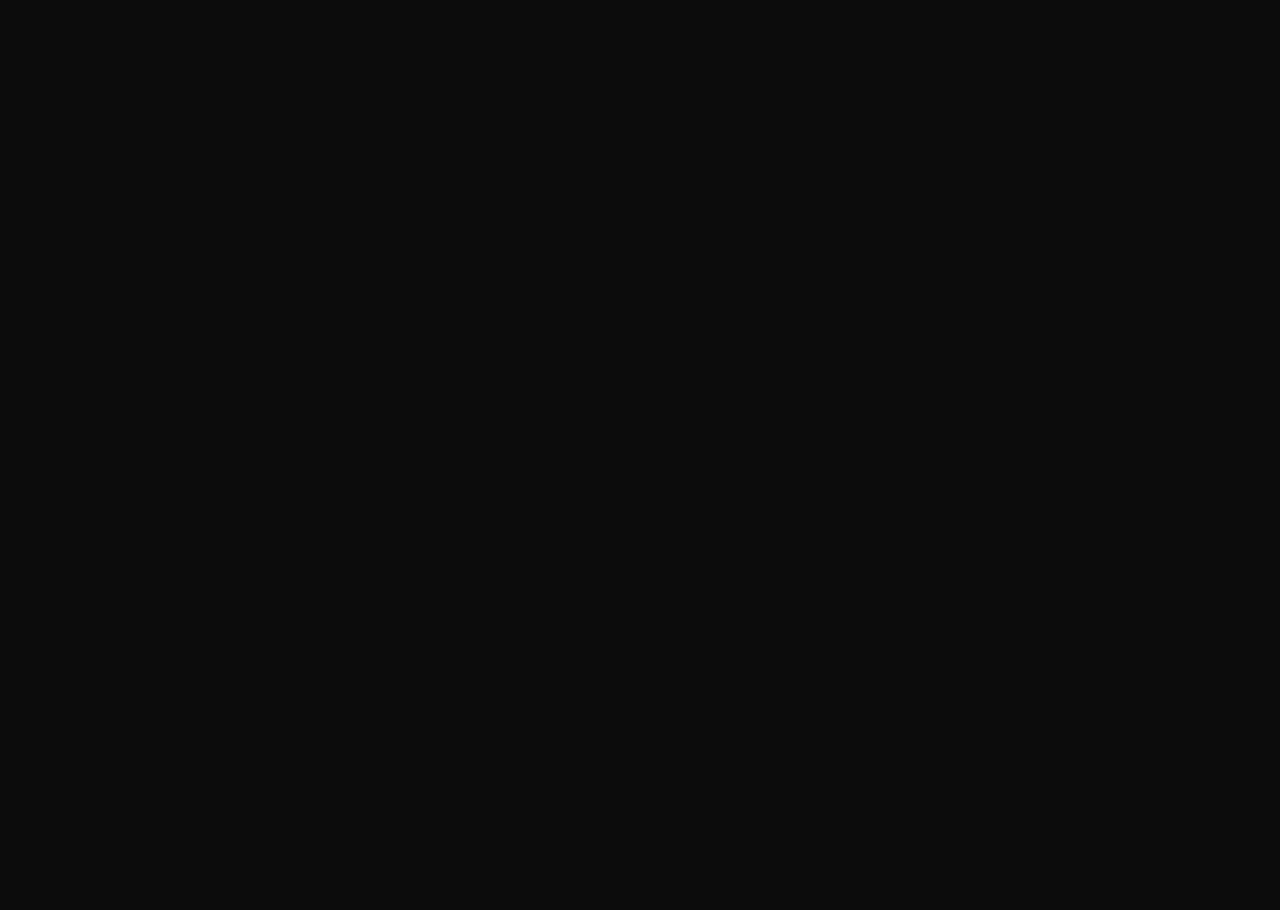
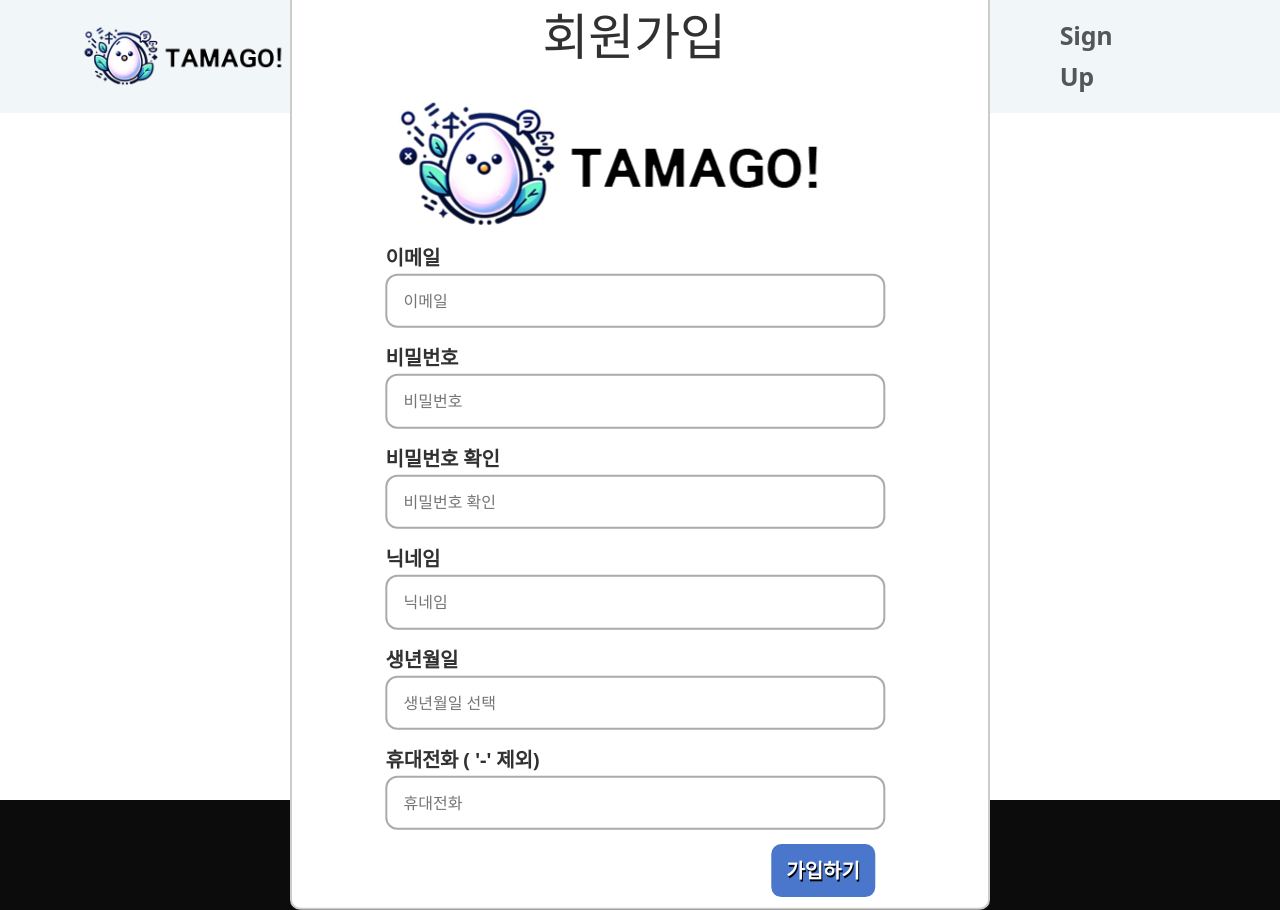
Before and after one commit to GonuKim/frontend, a React (Vite) app: page /Signup in a window 1280 px wide. Before the commit this address had no page. Before the commit the page ends 800 px from the top, so only its background shows below. Built offline with nearby package versions, Linux system fonts and the light colour scheme.

Commit message:
SignIn,SignUp 페이지 기본 틀

```diff
--- a/package.json
+++ b/package.json
@@ -13,6 +13,7 @@
     "bootstrap": "^5.3.2",
     "embla-carousel-autoplay": "^8.0.0-rc21",
     "embla-carousel-react": "^8.0.0-rc21",
+    "flatpickr": "^4.6.13",
     "react": "^18.2.0",
     "react-bootstrap": "^2.10.0",
     "react-dom": "^18.2.0",
--- a/src/App.tsx
+++ b/src/App.tsx
@@ -1,12 +1,18 @@
 import { BrowserRouter as Router, Routes, Route } from "react-router-dom";
 import Main from "./views/MainPage";
+import SignUp from "./views/SignUpPage";
+import SignIn from "./views/SignInPage";
+
+
 
 function App() {
   return (
     <Router>
       <Routes>
         <Route path="/main" element={<Main />} />
-      </Routes>
+        <Route path="/Signup" element={<SignUp />} />
+        <Route path="/Signin" element={<SignIn />}/>
+     </Routes>
     </Router>
   );
 }
--- a/src/components/Navbar.tsx
+++ b/src/components/Navbar.tsx
@@ -13,11 +13,11 @@ const MainNavbar = () => {
           <img src={logo} alt="" />
         </Navbar.Brand>
         <Nav className={`${styles.nav_content} m-2`}>
-          <Nav.Link href="#game">Game</Nav.Link>
-          <Nav.Link href="#Commmunity">Commmunity</Nav.Link>
-          <Nav.Link href="#Exam">Exam</Nav.Link>
-          <Nav.Link href="#Sing In">Sign In</Nav.Link>
-          <Nav.Link href="#Sing Up">Sign Up</Nav.Link>
+          <Nav.Link href="/game">Game</Nav.Link>
+          <Nav.Link href="/Commmunity">Commmunity</Nav.Link>
+          <Nav.Link href="/Exam">Exam</Nav.Link>
+          <Nav.Link href="/SignIn">Sign In</Nav.Link>
+          <Nav.Link href="/SignUp">Sign Up</Nav.Link>
         </Nav>
       </Container>
     </Navbar>
--- /dev/null
+++ b/src/css/SignIn.module.css
@@ -0,0 +1,94 @@
+body {
+    width: 100%;
+    height: 100vh;
+    background-color: #ffff;
+
+  }
+  .wrap{
+    height: auto;
+
+  }
+
+
+  .textLogin{
+    transform: translate(40%, 35%);
+    vertical-align: top;
+    margin-top: 0px;
+    line-height: 3;
+    font-size: 50px;
+    font-weight: bold;
+
+  }
+
+
+  .textContainer {
+      transform: translate(-10%, 5%);
+      height: auto;
+      flex-direction: column;
+      align-items: center ;
+      justify-content: space-between;
+      padding: 10px;
+      margin: 10 auto;
+      margin-left: 20%;
+
+    }
+
+
+
+
+    .h2 {
+      vertical-align: top;
+      margin-top: 0px;
+      line-height: 3;
+      font-size: 20px;
+      font-weight: bold;
+    }
+
+    .main_wrap{
+      /* align-items: center ;
+      display: flex;
+      width: 60%;
+      height: 60%; */
+      position: absolute; /* 절대 위치 지정 */
+      top: 50%; /* 위에서 50% 지점에 위치 */
+      left: 50%; /* 왼쪽에서 50% 지점에 위치 */
+      transform: translate(-50%, -50%); /* 중심으로 이동 */
+      width: 70%; /* 원하는 너비 설정 */
+      max-width: 700px; /* 최대 너비 설정 */
+      height: auto; /* 높이 자동 조절 */
+      border: 2px solid #ccc;
+      border-radius: 10px;
+      background-color: #ffff;
+
+    }
+
+
+
+
+    .input {
+      width: 500px;
+      padding: 16px;
+      border-radius: 12px;
+      border: 2px solid #ababab;
+      margin-top: -20px;
+      box-sizing: border-box;
+
+    }
+
+    .circle{
+    width: auto;
+    transform: translate(-3%, -20%);
+    padding: 12px;
+    margin-left: 500px;
+    font-weight: bold;
+    border-radius: 10px;
+    background-color: #4A77CB;
+    color: white;
+    border: solid #4A77CB;;
+    font-size: 20px;
+    cursor: pointer;
+    outline: none;
+    margin-top: 60px;
+    text-shadow: 1px 2px 0px #000000;
+
+  }
--- /dev/null
+++ b/src/css/SignUp.module.css
@@ -0,0 +1,97 @@
+body {
+  width: 100%;
+  height: 100vh;
+  background-color: #ffff;
+
+}
+.wrap{
+  height: auto;
+
+}
+
+
+.textSign{
+  transform: translate(36%, 35%);
+  vertical-align: top;
+  margin-top: 0px;
+  line-height: 3;
+  font-size: 50px;
+  font-weight: bold;
+
+}
+.textContainer {
+    transform: translate(-10%, 6%);
+    height: auto;
+    flex-direction: column;
+    align-items: center ;
+    justify-content: space-between;
+    padding: 10px;
+    margin: 10 auto;
+    margin-left: 20%;
+
+  }
+
+
+  .h1{
+    vertical-align: top;
+    line-height: 4;
+    font-size: 50px;
+    font-weight: bold;
+  }
+
+  .h2 {
+    vertical-align: top;
+    margin-top: 0px;
+    line-height: 3;
+    font-size: 20px;
+    font-weight: bold;
+  }
+
+  .main_wrap{
+    /* align-items: center ;
+    display: flex;
+    width: 60%;
+    height: 60%; */
+    position: absolute; /* 절대 위치 지정 */
+    top: 50%; /* 위에서 50% 지점에 위치 */
+    left: 50%; /* 왼쪽에서 50% 지점에 위치 */
+    transform: translate(-50%, -45%); /* 중심으로 이동 */
+    width: 70%; /* 원하는 너비 설정 */
+    max-width: 700px; /* 최대 너비 설정 */
+    height: auto; /* 높이 자동 조절 */
+    border: 2px solid #ccc;
+    border-radius: 10px;
+    background-color: #ffff;
+
+  }
+
+
+
+
+  .input {
+    width: 500px;
+    padding: 16px;
+    border-radius: 12px;
+    border: 2px solid #ababab;
+    margin-top: -20px;
+    box-sizing: border-box;
+
+  }
+
+  .circle{
+  width: auto;
+  transform: translate(-20%, -20%);
+  padding: 12px;
+  margin-left: 500px;
+  font-weight: bold;
+  border-radius: 10px;
+  background-color: #4A77CB;
+  color: white;
+  border: solid #4A77CB;;
+  font-size: 20px;
+  cursor: pointer;
+  outline: none;
+  margin-top: 60px;
+  text-shadow: 1px 2px 0px #000000;
+
+}
--- /dev/null
+++ b/src/views/SignInPage.tsx
@@ -0,0 +1,47 @@
+import React from 'react';
+import Navbar from "../components/Navbar"
+import logo from "../img/tamago.png";
+import styles from "../css/SignIn.module.css"
+
+
+const SignIn = () => {
+    return (
+    <div className={styles.wrap}>
+      <Navbar />
+
+      <div className={styles.main_wrap}>
+
+        <div className={styles.textLogin}>
+            <h1>로그인</h1>
+        </div>
+
+        <div className={styles.textContainer}>
+
+        <div className={styles.h2}>
+          <img src={logo} alt="" />
+        </div>
+          <h2 className={styles.h2}>
+            이메일
+          </h2>
+        <div>
+           <input type="email" className={styles.input} placeholder="이메일" />
+        </div>
+
+          <h2 className={styles.h2}>
+            비밀번호
+          </h2>
+          <div>
+            <input type="password" className={styles.input} placeholder="비밀번호" />
+        </div>
+
+      </div>
+
+        <div>
+          <button className={styles.circle}>로그인</button>
+        </div>
+
+      </div>
+    </div>
+    );
+  };
+  export default SignIn;
--- /dev/null
+++ b/src/views/SignUpPage.tsx
@@ -0,0 +1,100 @@
+import React, { useEffect, useRef } from 'react';
+import Navbar from "../components/Navbar"
+import styles from "../css/SignUp.module.css"
+import logo from "../img/tamago.png";
+import flatpickr from "flatpickr";
+import "flatpickr/dist/flatpickr.min.css";
+
+
+
+
+const SignUp = () => {
+
+  const datePickerRef = useRef(null);
+
+  useEffect(() => {
+    // datePickerRef가 정의된 후에 flatpickr 함수를 호출하도록 변경
+    if (datePickerRef.current) {
+      flatpickr(datePickerRef.current, {
+        dateFormat: "Y-m-d",
+        locale: "ko",
+        maxDate: "today"
+      });
+    }
+  }, [datePickerRef]);
+
+  return (
+  <div className={styles.wrap}>
+    <Navbar />
+
+    <div className={styles.main_wrap}>
+
+      <div className={styles.textSign}>
+          <h1>회원가입</h1>
+      </div>
+
+      <div className={styles.textContainer}>
+
+
+      <div className={styles.h2}>
+        <img src={logo} alt="" />
+      </div>
+        <h2 className={styles.h2}>
+          이메일
+        </h2>
+        <div>
+          <input type="email" className={styles.input} placeholder="이메일" />
+        </div>
+
+        <h2 className={styles.h2}>
+          비밀번호
+        </h2>
+        <div>
+        <input type="password" className={styles.input} placeholder="비밀번호" />
+        </div>
+
+
+        <h2 className={styles.h2}>
+          비밀번호 확인
+        </h2>
+        <div>
+        <input type="password check" className={styles.input} placeholder="비밀번호 확인" />
+        </div>
+
+        <h2 className={styles.h2}>
+          닉네임
+        </h2>
+        <div>
+        <input type="nickname" className={styles.input} placeholder="닉네임" />
+        </div>
+
+        <h2 className={styles.h2}>
+          생년월일
+        </h2>
+         <div>
+          <input ref={datePickerRef} type="text" className={styles.input} placeholder="생년월일 선택" />
+        </div>
+
+        <h2 className={styles.h2}>
+          휴대전화 ( '-' 제외)
+        </h2>
+        <div>
+        <input type="nickname" className={styles.input} placeholder="휴대전화" />
+        </div>
+      </div>
+
+
+
+      <div>
+        <button className={styles.circle}>가입하기</button>
+      </div>
+
+    </div>
+  </div>
+
+
+
+
+);
+};
+export default SignUp;
```
Also changed, not shown: src/img/logo8.png (added), 1 other file (tests, documents, lock files or other folders).
